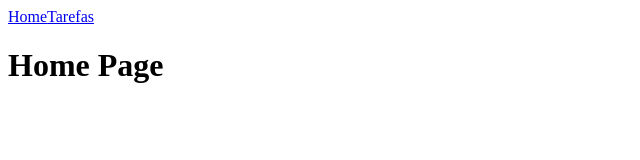
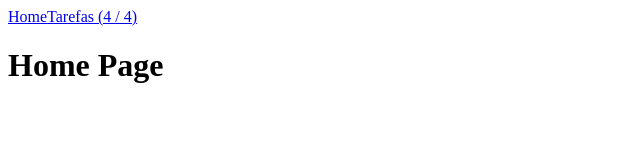
Before and after one commit to erandirjunior/curso-vue, a Vue app in the folder curso-vuex/: page / in a window 1280 px wide. Shown: the top 160 px of the page, without its empty margins (0-640 px from the left). Built offline with nearby package versions, Linux system fonts and the light colour scheme.

Commit message:
Avançando com getters

```diff
--- a/curso-vuex/src/App.vue
+++ b/curso-vuex/src/App.vue
@@ -1,7 +1,7 @@
 <template>
     <div id="app">
         <router-link to="/">Home</router-link>
-        <router-link to="/tasks">Tarefas</router-link>
+        <router-link to="/tasks">Tarefas ({{ totalTasks }} / {{ totalTasksNotCompleted }})</router-link>
 
         <router-view></router-view>
     </div>
@@ -10,7 +10,15 @@
 <script>
     export default {
         name: 'app',
-        components: {}
+        components: {},
+        computed: {
+            totalTasksNotCompleted () {
+                return this.$store.getters.tasksNotCompleted.length
+            },
+            totalTasks () {
+                return this.$store.getters.sortedTasks.length
+            }
+        }
     }
 </script>
 
--- a/curso-vuex/src/store/index.js
+++ b/curso-vuex/src/store/index.js
@@ -33,6 +33,13 @@ export default new Vuex.Store({
             return sorted.sort((a, b) => {
                 return a.name.toLowerCase() < b.name.toLowerCase() ? -1 : 1
             })
+        },
+        tasksNotCompleted (state) {
+            const tasks = state.tasks;
+
+            return tasks.filter(task => {
+                return !task.completed
+            })
         }
     }
 })
```
